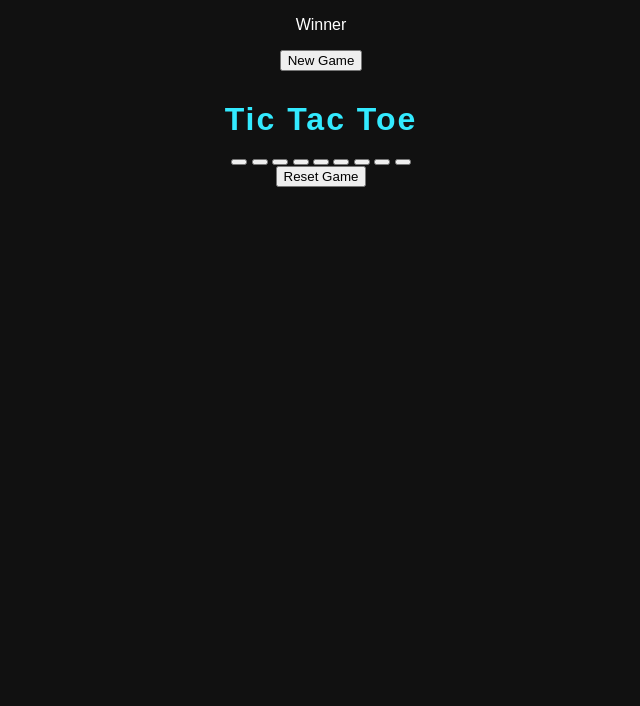
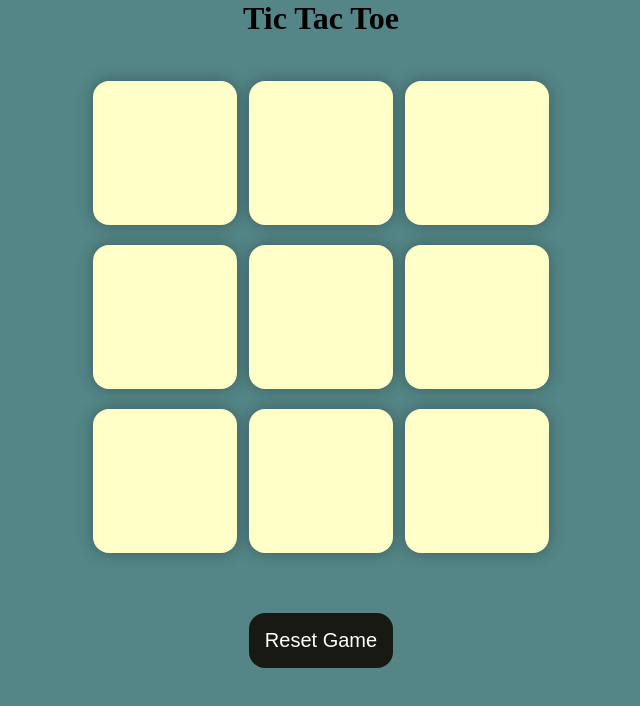
Before and after one commit to rk5021100/Tictoe, a plain HTML site: page index.html in a window 1280 px wide. Shown: the whole page, without its empty margins (319-959 px from the left). Drawn offline with Linux system fonts and the light colour scheme.

Commit message:
Update style.css

```diff
--- a/style.css
+++ b/style.css
@@ -1,23 +1,66 @@
-body {
-  background: #111;
-  color: #fff;
-  text-align: center;
-  font-family: Arial, sans-serif;
+* {
+  margin: 0;
+  padding: 0;
 }
 
-h1 {
-  margin-top: 30px;
-  margin-bottom: 10px;
-  font-size: 2em;
-  color: #33eaff;
-  letter-spacing: 2px;
+body {
+  background-color: #548687;
+  text-align: center;
 }
 
-#pongCanvas {
-  background: #222;
-  display: block;
-  margin: 20px auto;
-  border: 3px solid #33eaff;
-  border-radius: 10px;
-  box-shadow: 0 0 16px 2px #33eaff44;
+.container {
+  height: 70vh;
+  display: flex;
+  justify-content: center;
+  align-items: center;
 }
+
+.game {
+  height: 60vmin;
+  width: 60vmin;
+  display: flex;
+  flex-wrap: wrap;
+  justify-content: center;
+  align-items: center;
+  gap: 1.5vmin;
+}
+
+.box {
+  height: 18vmin;
+  width: 18vmin;
+  border-radius: 1rem;
+  border: none;
+  box-shadow: 0 0 1rem rgba(0, 0, 0, 0.3);
+  font-size: 8vmin;
+  color: #b0413e;
+  background-color: #ffffc7;
+}
+
+#reset-btn,
+#new-btn {
+  padding: 1rem;
+  font-size: 1.25rem;
+  background-color: #191913;
+  color: #fff;
+  border-radius: 1rem;
+  border: none;
+  margin-top: 1rem;
+}
+
+#msg {
+  color: #ffffc7;
+  font-size: 5vmin;
+}
+
+.msg-container {
+  height: 100vmin;
+  display: flex;
+  justify-content: center;
+  align-items: center;
+  flex-direction: column;
+  gap: 4rem;
+}
+
+.hide {
+  display: none;
+}
```
